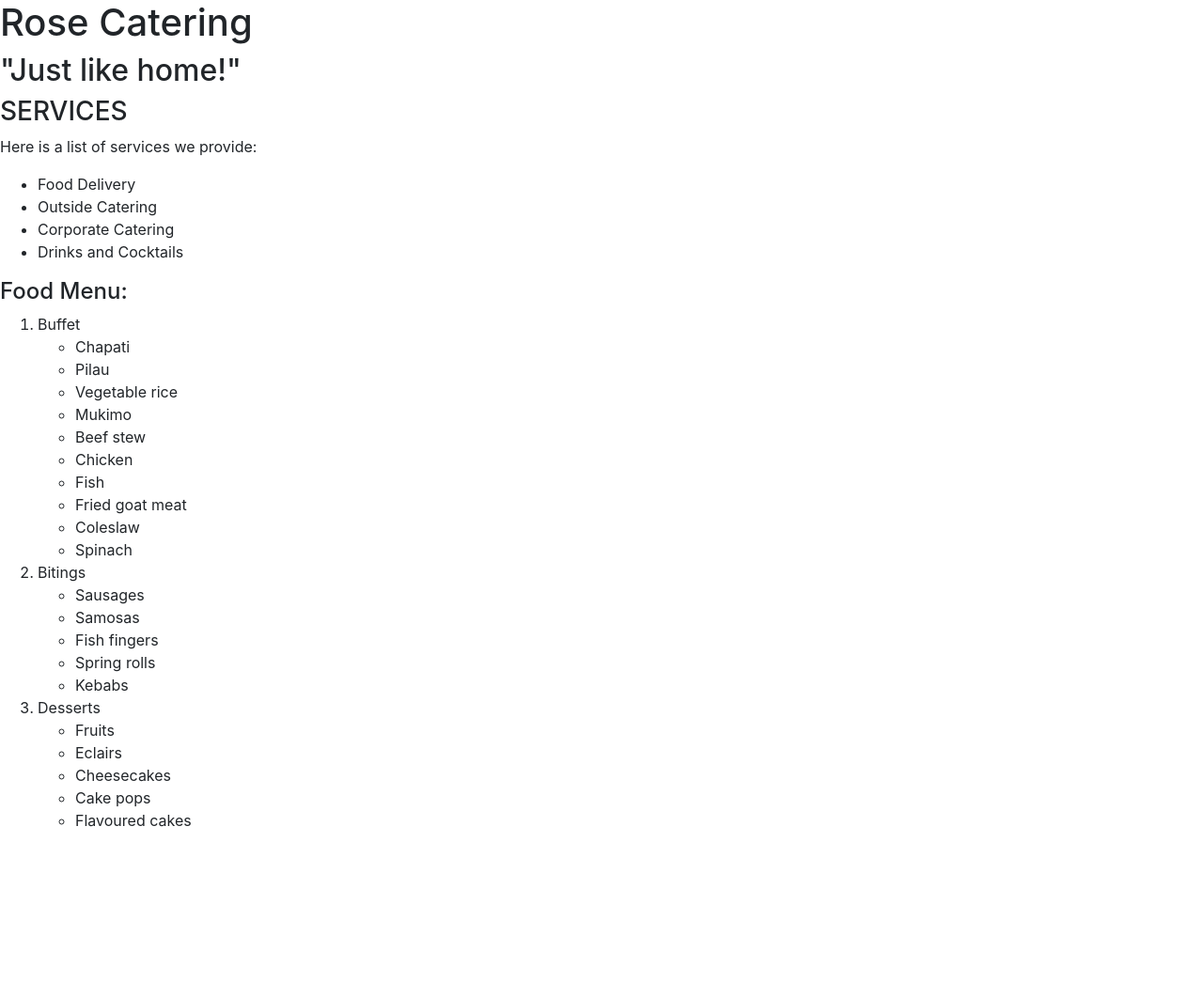
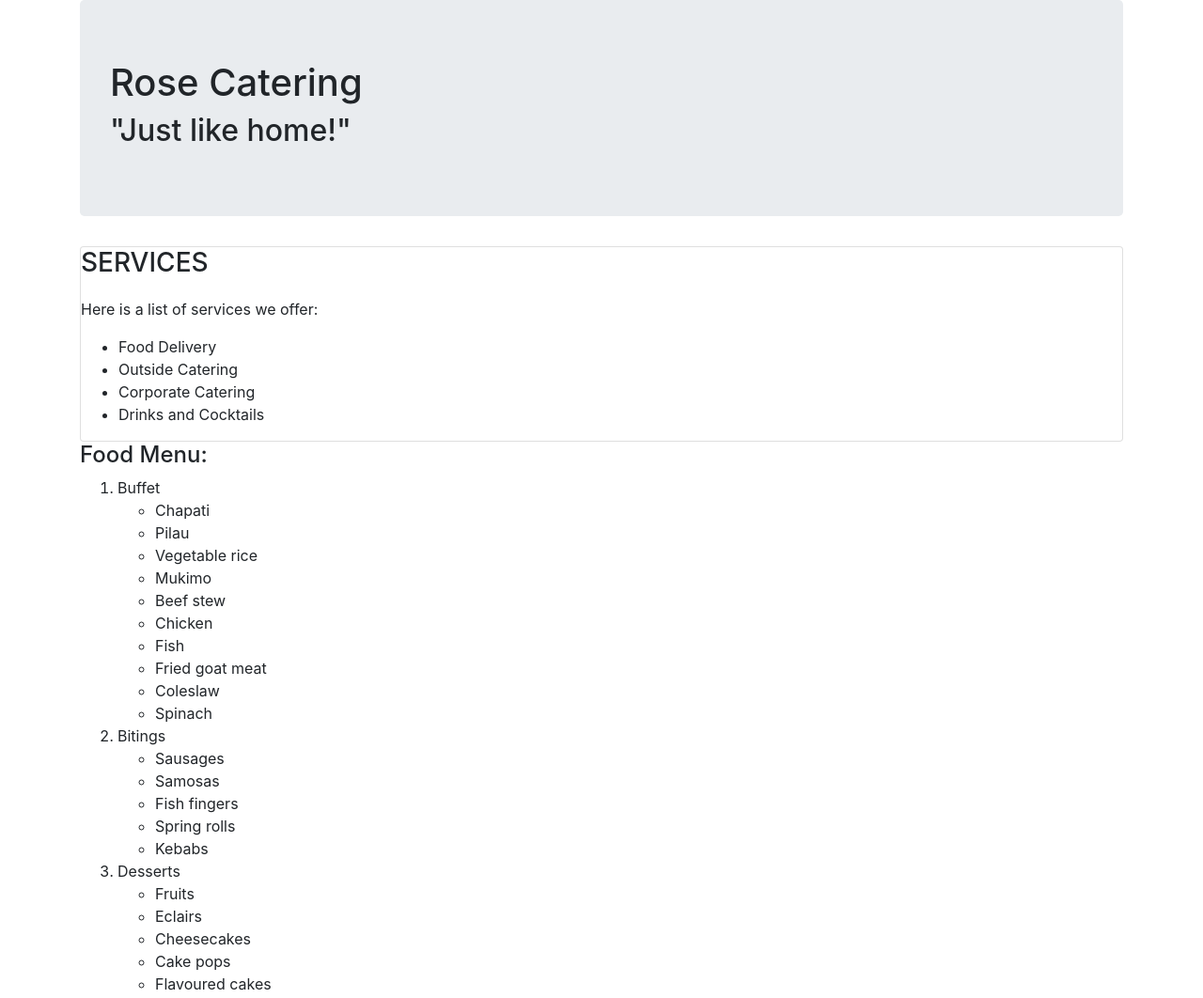
Before and after one commit to Immagitonga25/catering-company, a plain HTML site: page index.html in a window 1280 px wide. Shown: the whole page at 94% size. Before the commit the page ends 901 px from the top, so only its background shows below. Drawn offline with Linux system fonts and the light colour scheme.

Commit message:
use jumbotron, container and cards elements to style page

```diff
--- a/index.html
+++ b/index.html
@@ -6,16 +6,23 @@
     <link href="css/bootstrap.css" rel="stylesheet" type="text/css">
 </head>
 <body>
+    <div class="container">
+    <div class="jumbotron">
     <h1>Rose Catering</h1>
     <h2>"Just like home!"</h2>
-    <h3>SERVICES</h3>
-    <p>Here is a list of services we provide:</p>
+    </div>
+    <div class="card">
+        <div class="card-title">
+            <h3>SERVICES</h3>
+        </div>
+    <p>Here is a list of services we offer:</p>
     <ul>
         <li>Food Delivery</li>
         <li>Outside Catering</li>
         <li>Corporate Catering</li>
         <li>Drinks and Cocktails</li>
     </ul>
+    </div>
     <h4>Food Menu:</h4>
     <ol>
         <li>Buffet</li>
@@ -48,5 +55,6 @@
             <li>Flavoured cakes</li>
         </ul>
     </ol>
+    </div>
 </body>
 </html>
```
